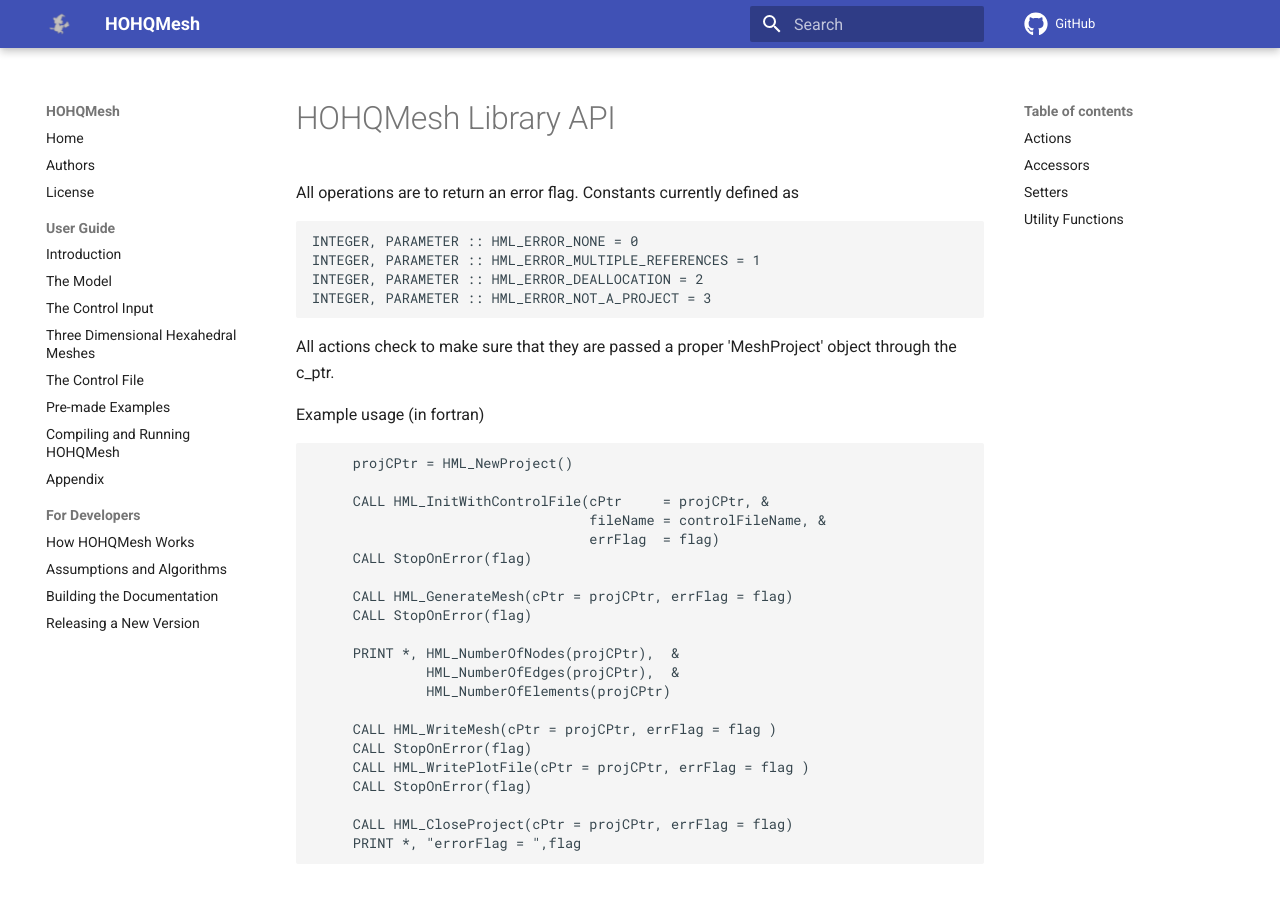
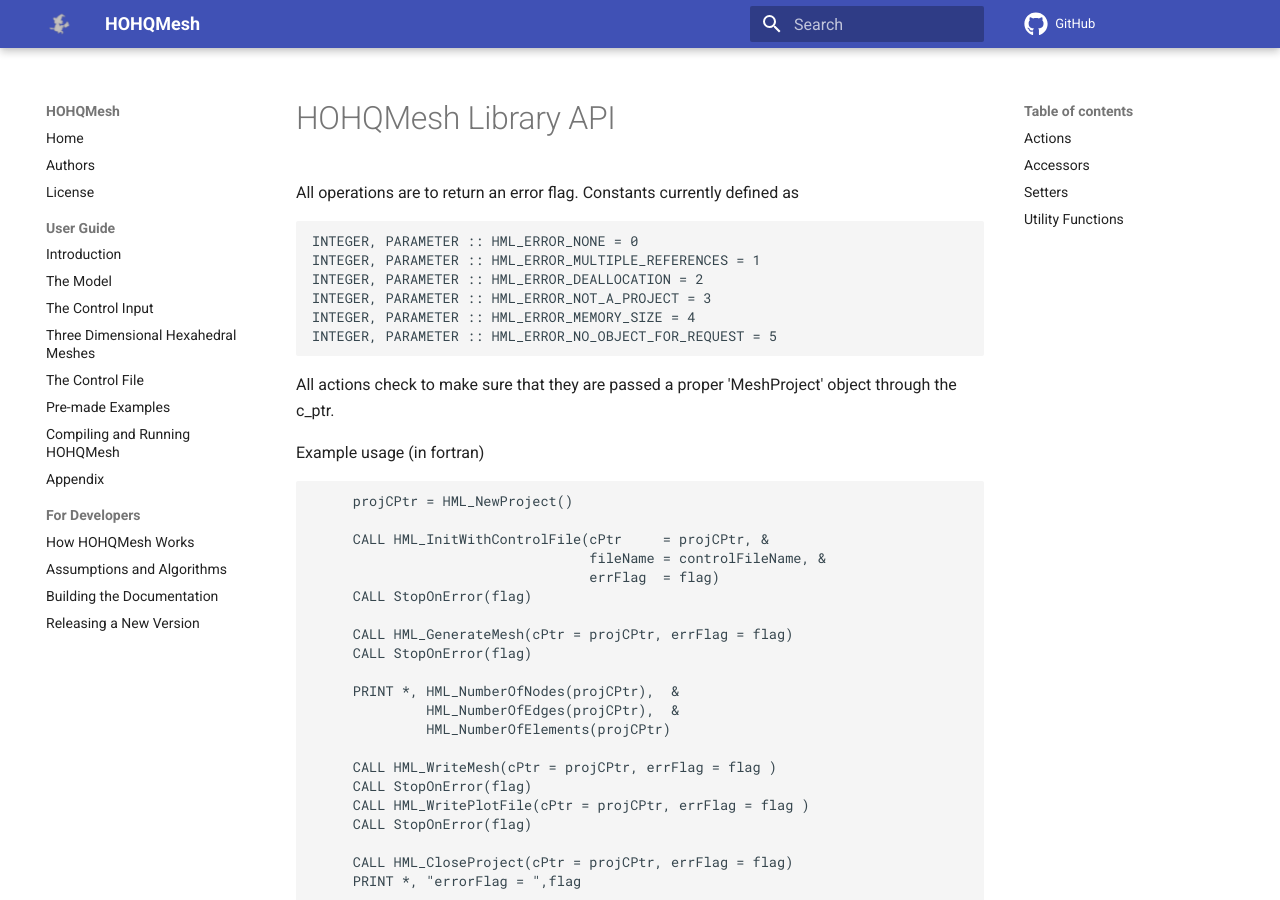
Before and after one commit to trixi-framework/HOHQMesh, an MkDocs documentation site: the page built from Documentation/docs/InteractiveAPI.md, in a window 1280 px wide and 900 px high. Built offline with MkDocs 1.6.1 and Material for MkDocs 9.7.7, drawn with Linux system fonts in a browser that asks for light colours; comment, search, counter and statistics services are not loaded.

Commit message:
Update InteractiveAPI.md
Add two error constants

```diff
--- a/Documentation/docs/InteractiveAPI.md
+++ b/Documentation/docs/InteractiveAPI.md
@@ -6,6 +6,8 @@ All operations are to return an error flag. Constants currently defined as
 	INTEGER, PARAMETER :: HML_ERROR_MULTIPLE_REFERENCES = 1
 	INTEGER, PARAMETER :: HML_ERROR_DEALLOCATION = 2
 	INTEGER, PARAMETER :: HML_ERROR_NOT_A_PROJECT = 3
+    INTEGER, PARAMETER :: HML_ERROR_MEMORY_SIZE = 4
+    INTEGER, PARAMETER :: HML_ERROR_NO_OBJECT_FOR_REQUEST = 5
 
 All actions check to make sure that they are passed a proper 'MeshProject' object through the c_ptr.
 
```
